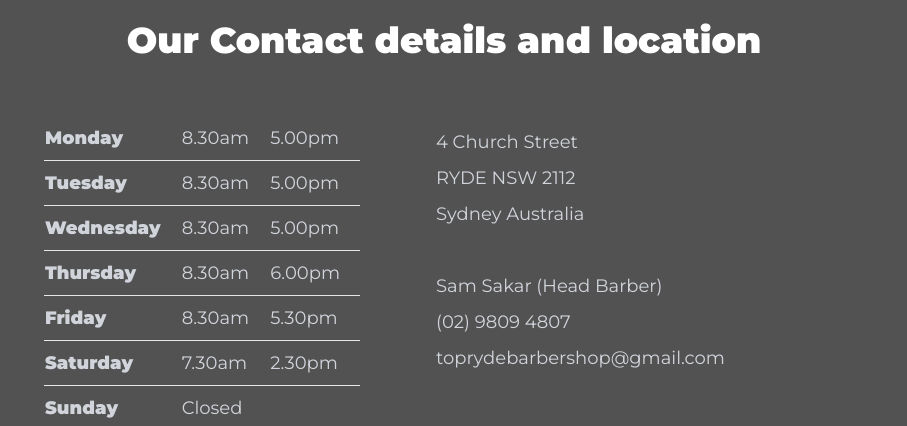
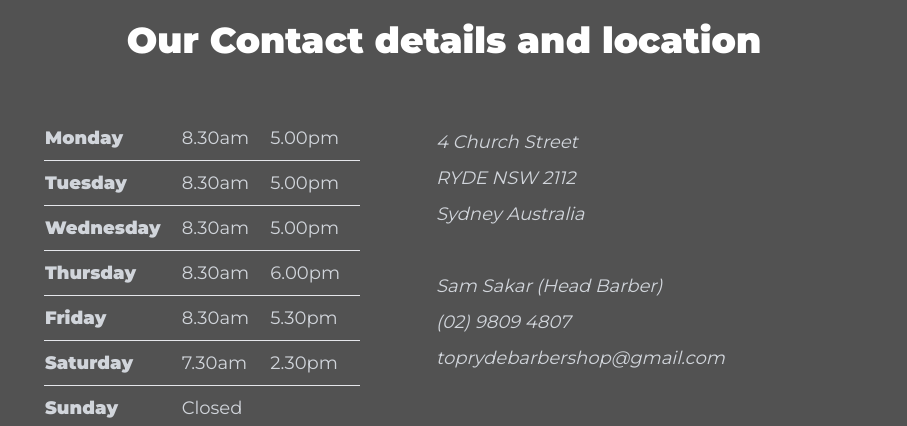
Before and after one commit to asimsheikh/toprydebarbershop, a Next.js app: page / in a window 1280 px wide. Shown: the part 3140-3566 px from the top of the page, without its empty margins (196-1103 px from the left). Built offline with nearby package versions, Linux system fonts and the light colour scheme.

Commit message:
adding address tag, semantic html

```diff
--- a/src/components/ContactLocation.jsx
+++ b/src/components/ContactLocation.jsx
@@ -63,6 +63,7 @@ const ContactLocation = () => {
             </section>
 
             <section class=" sm:pl-10 py-10 sm:py-2 text-lg w-full sm:w-1/2 text-gray-300 leading-loose " id="contact-details">
+                <address>
                     <p>4 Church Street</p>
                     <p>RYDE NSW 2112</p>
                     <p>Sydney Australia</p>
@@ -70,6 +71,7 @@ const ContactLocation = () => {
                     <p>Sam Sakar (Head Barber)</p>
                     <p>(02) 9809 4807</p>
                     <p>toprydebarbershop@gmail.com</p>
+                </address>
             </section>
 
             <section class="sm:pl-5 w-full sm:w-3/4 h-1/2" id="map-location">
```
Lines whose indentation alone changed are shown as unchanged.
